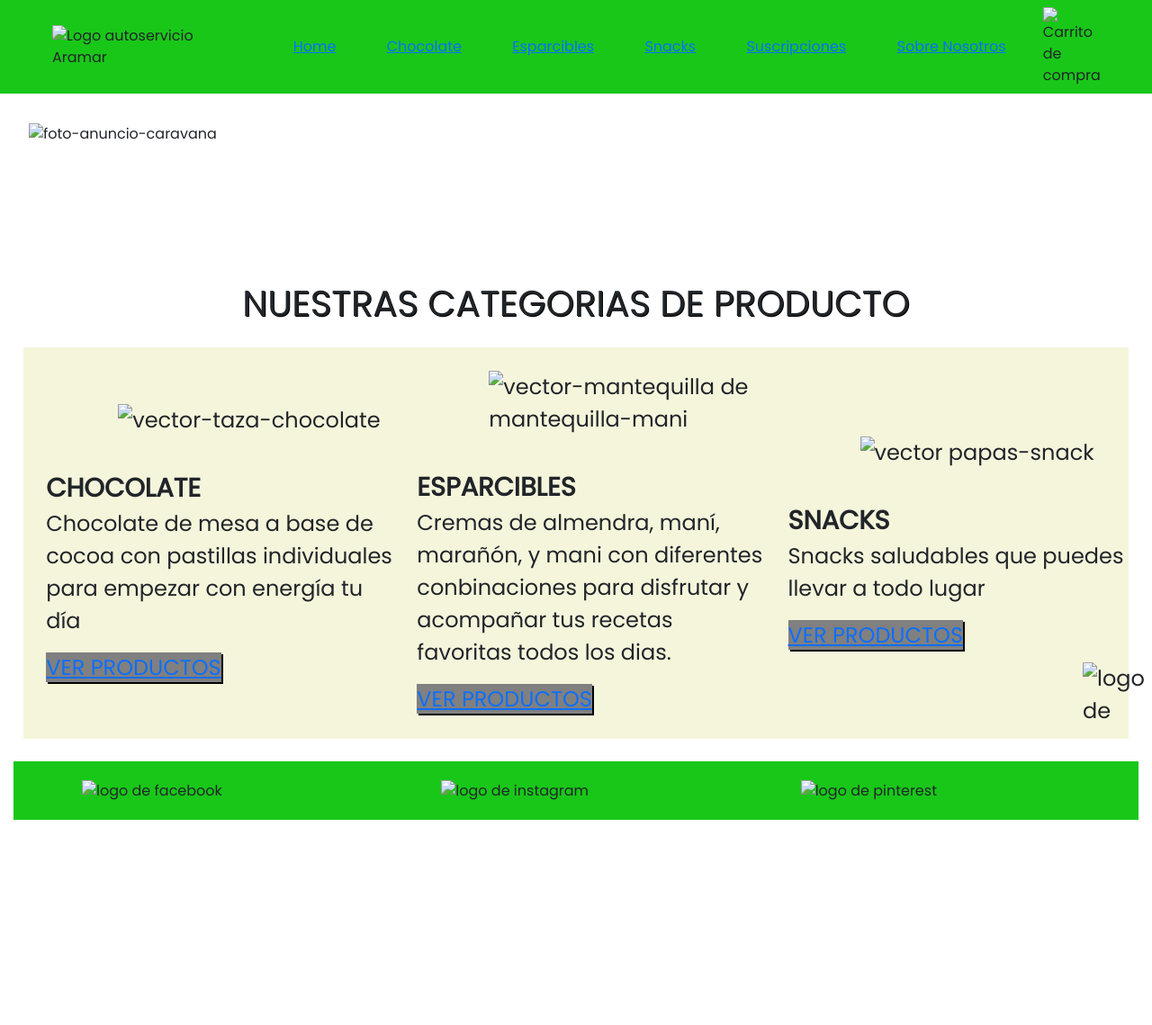
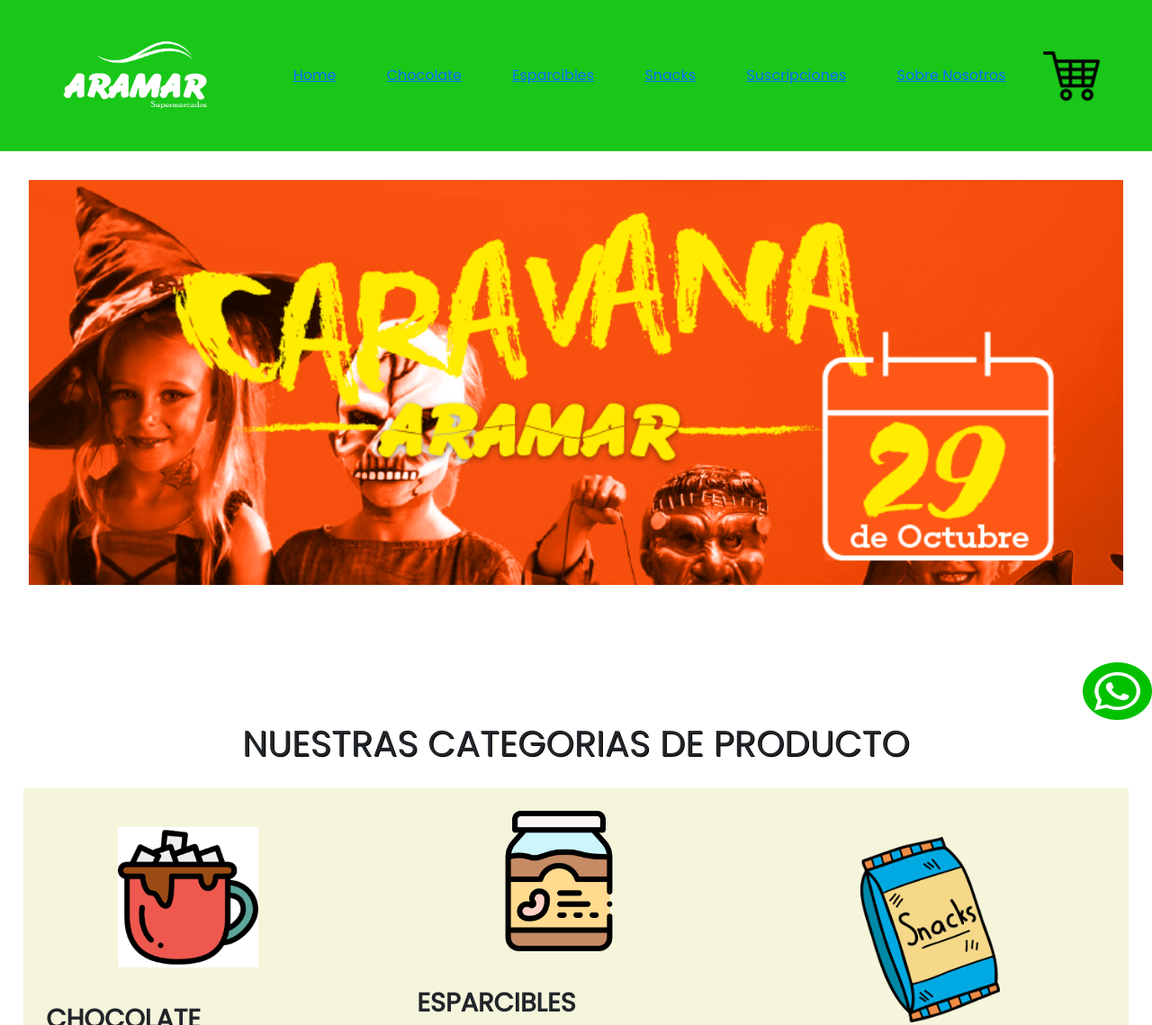
Before and after one commit to YesicaNaranjo/BrandAramar, a plain HTML site: page index.html in a window 1280 px wide. Shown: the top 1139 px of the page at 90% size. Before the commit the page ends 926 px from the top, so only its background shows below. Drawn offline with nearby package versions, Linux system fonts and the light colour scheme.

Commit message:
eliminacion de carpeta proyecto final a la ruta de imagenes

```diff
--- a/index.html
+++ b/index.html
@@ -17,7 +17,7 @@
 <!---->
 <body>
     <header>
-        <img class="logo" src="../ProyectoFinal/img/logo-aramar-blanco.png" alt="Logo autoservicio Aramar">
+        <img class="logo" src="./img/logo-aramar-blanco.png" alt="Logo autoservicio Aramar">
      <nav>
         <ul class="menu">
             <li>
@@ -26,64 +26,64 @@
         </ul>
         <ul class="menu">
             <li>
-            <a href="../ProyectoFinal/sections/chocolate.html">Chocolate</a>
+            <a href="./sections/chocolate.html">Chocolate</a>
             </li>
         </ul>
         <ul class="menu">
             <li>
-            <a href="../ProyectoFinal/sections/esparcibles.html">Esparcibles</a>
+            <a href="./sections/esparcibles.html">Esparcibles</a>
             </li>
         </ul>
         <ul class="menu">
             <li>
-            <a href="../ProyectoFinal/sections/snacks.html">Snacks</a>
+            <a href="./sections/snacks.html">Snacks</a>
             </li>
         </ul>
         <ul class="menu">
             <li>
-            <a href="../ProyectoFinal/sections/suscripciones.html">Suscripciones</a>
+            <a href="./sections/suscripciones.html">Suscripciones</a>
             </li>
         </ul>
         <ul class="menu">
             <li>
-            <a href="../ProyectoFinal/sections/sobreNosotros.html">Sobre Nosotros</a>
+            <a href="./sections/sobreNosotros.html">Sobre Nosotros</a>
             </li>
         </ul>
      </nav>
-     <img class="carrito" src="../ProyectoFinal/img/carrito-compras.png" alt="Carrito de compras">
+     <img class="carrito" src="./img/carrito-compras.png" alt="Carrito de compras">
     </header>
 
     <section>
-            <img class="seccion" src="../ProyectoFinal/img/caravana.png" alt="foto-anuncio-caravana">
+            <img class="seccion" src="./img/caravana.png" alt="foto-anuncio-caravana">
             <br><br><br><br><br><br>
     </section>
     <h1 style="text-align: center;">NUESTRAS CATEGORIAS DE PRODUCTO</h1>
   <main > <!--class="contenedor"-->
     <!--imagen referencia-->
     <div class="contendedor chocolates">
-        <img class="vector" src="../ProyectoFinal/img/vector-taza-chocolate.png" alt="vector-taza-chocolate">
+        <img class="vector" src="./img/vector-taza-chocolate.png" alt="vector-taza-chocolate">
         <br> <br> <b style="font-size: larger";> CHOCOLATE </b> <br>
         <p> Chocolate de mesa a base de cocoa con pastillas individuales para empezar con energía tu día  </p>
-        <a class="boton" href="../ProyectoFinal/sections/chocolate.html">VER PRODUCTOS</a>
+        <a class="boton" href="./sections/chocolate.html">VER PRODUCTOS</a>
      <!--<div class="boton"> VER PRODUCTOS </div>-->
     </div>
 
     <div class="contendedor esparcibles">
-        <img class="vector" src="../ProyectoFinal/img/mantequilla-mani.png" alt="vector-mantequilla de mantequilla-mani">
+        <img class="vector" src="./img/mantequilla-mani.png" alt="vector-mantequilla de mantequilla-mani">
         <br> <br> <b style="font-size: larger";>ESPARCIBLES </b> <br>
         <p > Cremas de almendra, maní, marañón, y mani con diferentes conbinaciones para disfrutar y acompañar tus recetas favoritas todos los dias.</p>
-        <a class="boton" href="../ProyectoFinal/sections/esparcibles.html">VER PRODUCTOS</a>
+        <a class="boton" href="./sections/esparcibles.html">VER PRODUCTOS</a>
     </div>
 
     <div class="contendedor snacks">
-        <img class="vector" src="../ProyectoFinal/img/vector-snack.png" alt="vector papas-snack">
+        <img class="vector" src="./img/vector-snack.png" alt="vector papas-snack">
         <br> <br> <b style="font-size: larger";>SNACKS </b> <br>
         <p> Snacks saludables que puedes llevar a todo lugar </p>
-        <a class="boton" href="../ProyectoFinal/sections/snacks.html">VER PRODUCTOS</a>
+        <a class="boton" href="./sections/snacks.html">VER PRODUCTOS</a>
 
     </div>
     <!--boton de whatsapp-->
-    <img class="itemFixed" src="../ProyectoFinal/img/logo-whatsapp.png" alt="logo de icone-logo-whatsapp">
+    <img class="itemFixed" src="./img/logo-whatsapp.png" alt="logo de icone-logo-whatsapp">
 
   </main>
   <!--link de bootstrap-->
@@ -92,11 +92,11 @@
 <!---->
 
 <footer>
-    <div><img class="icono" src="../ProyectoFinal/img/logo-facebook-sinFondo.png" alt="logo de facebook">
+    <div><img class="icono" src="./img/logo-facebook-sinFondo.png" alt="logo de facebook">
     </div>
-    <div><img  class="icono" src="../ProyectoFinal/img/logo-instagram-sinFondo.png" alt="logo de instagram">
+    <div><img  class="icono" src="./img/logo-instagram-sinFondo.png" alt="logo de instagram">
     </div>
-    <div><img  class="icono"  src="../ProyectoFinal/img/logo-pinterest-sinFondo.png" alt="logo de pinterest">
+    <div><img  class="icono"  src="./img/logo-pinterest-sinFondo.png" alt="logo de pinterest">
     </div>
 </footer>
 </html>
```
Also changed, not shown: sections/chocolate.html (+1 -1 lines), sections/snacks.html (+1 -1 lines), sections/sobreNosotros.html (+1 -1 lines), sections/suscripciones.html (+1 -1 lines).
